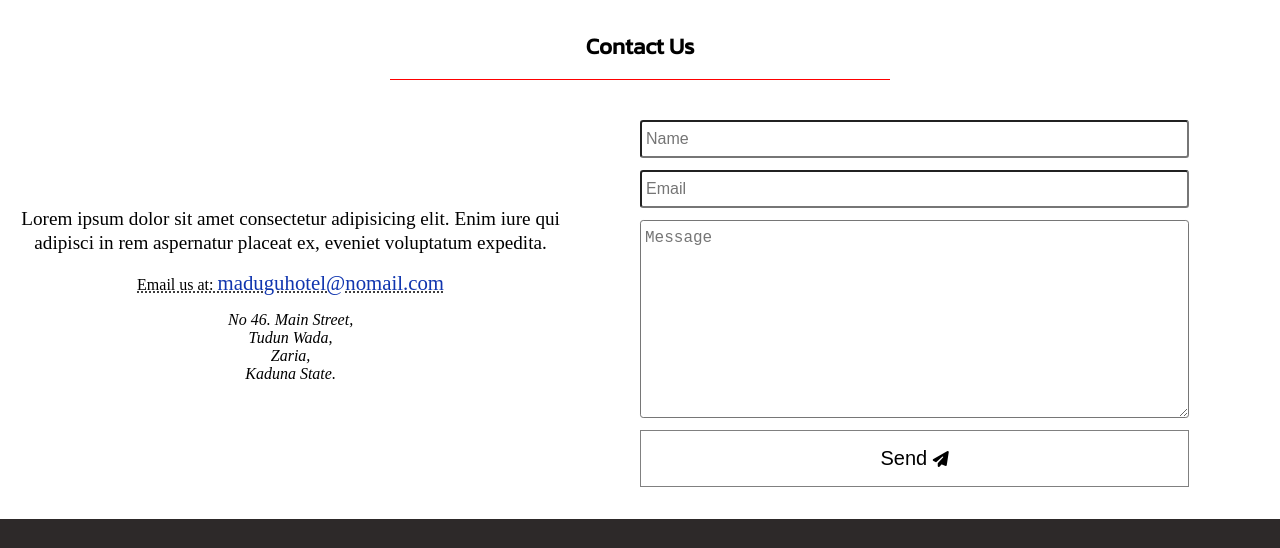
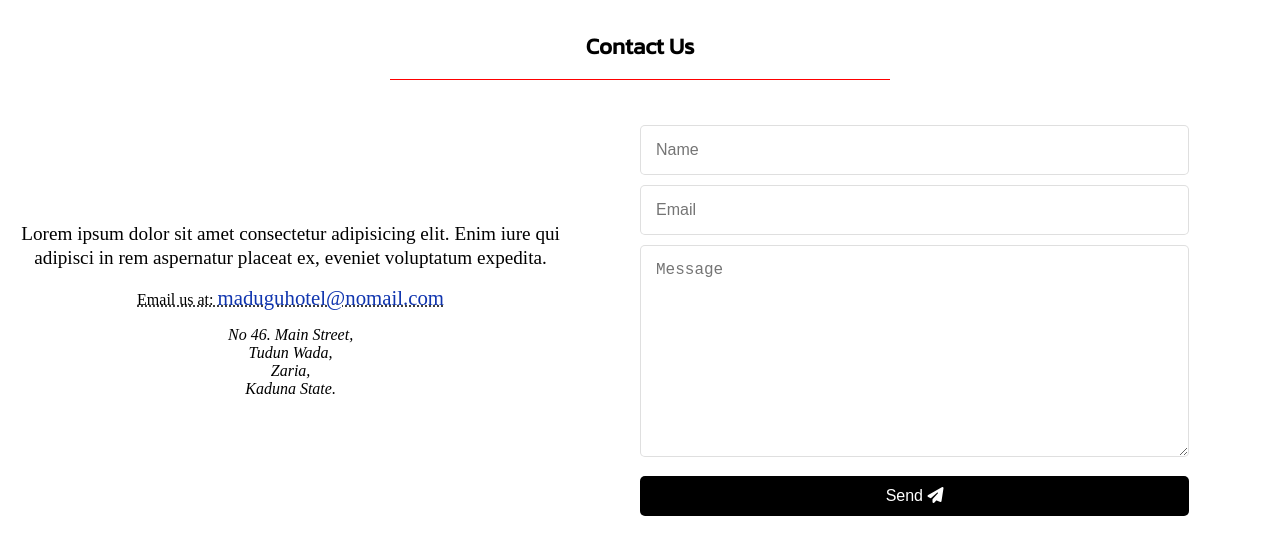
Before and after one commit to dhun-noorain/maduguhotel, a plain HTML site: page index.html in a window 1280 px wide. Shown: the part 1644-2192 px from the top of the page. Drawn offline with Linux system fonts and the light colour scheme; a web font is replaced by a local one.

Commit message:
Modify contact form

```diff
--- a/css/index.css
+++ b/css/index.css
@@ -321,34 +321,40 @@ p {
 	text-align: center;
 }
 
-#contact form {
+#contact .contact-form {
 	display: block;
 }
 
-#contact form input,
-#contact form textarea {
+.contact-form input[type="text"],
+.contact-form input[type="email"],
+.contact-form textarea {
+	width: 100%;
+	padding: 15px;
+	margin: 5px auto;
+	border: .1rem solid rgba(0, 0, 0, .125);
+	border-radius: 5px;
+}
+
+.contact-form textarea {
+	resize: vertical;
+}
+
+.contact-form button {
 	display: block;
 	width: 100%;
-	font-size: 1rem;
-	padding: .5rem .25rem;
-	margin-bottom: .75rem;
-	border-radius: .2rem;
+	padding: 10px;
+	margin-top: 10px;
+	background-color: black;
+	color: white;
+	border: .1rem solid rgba(0, 0, 0, .125);
+	border-radius: 5px;
+	transition: all .5s ease-in-out;
+	cursor: pointer;
 }
 
-#contact form button {
-	font-size: 1.25rem;
-	display: block;
-	width: 100%;
-	padding: 1rem 0rem;
+.contact-form button:hover {
 	background-color: white;
 	color: black;
-	transition: all .3s ease-in-out;
-	border: .125px solid gray;
-}
-
-#contact form button:hover {
-	background-color: black;
-	color: whitesmoke;
 }
 
 .social-accounts h3 {
--- a/index.html
+++ b/index.html
@@ -187,7 +187,7 @@
       </div>
 
 
-      <form action="#" method="post">
+      <form action="#" method="post" class="contact-form">
         <input type="text" placeholder="Name">
         <input type="email" placeholder="Email">
         <textarea cols="30" rows="10" placeholder="Message"></textarea>
```
